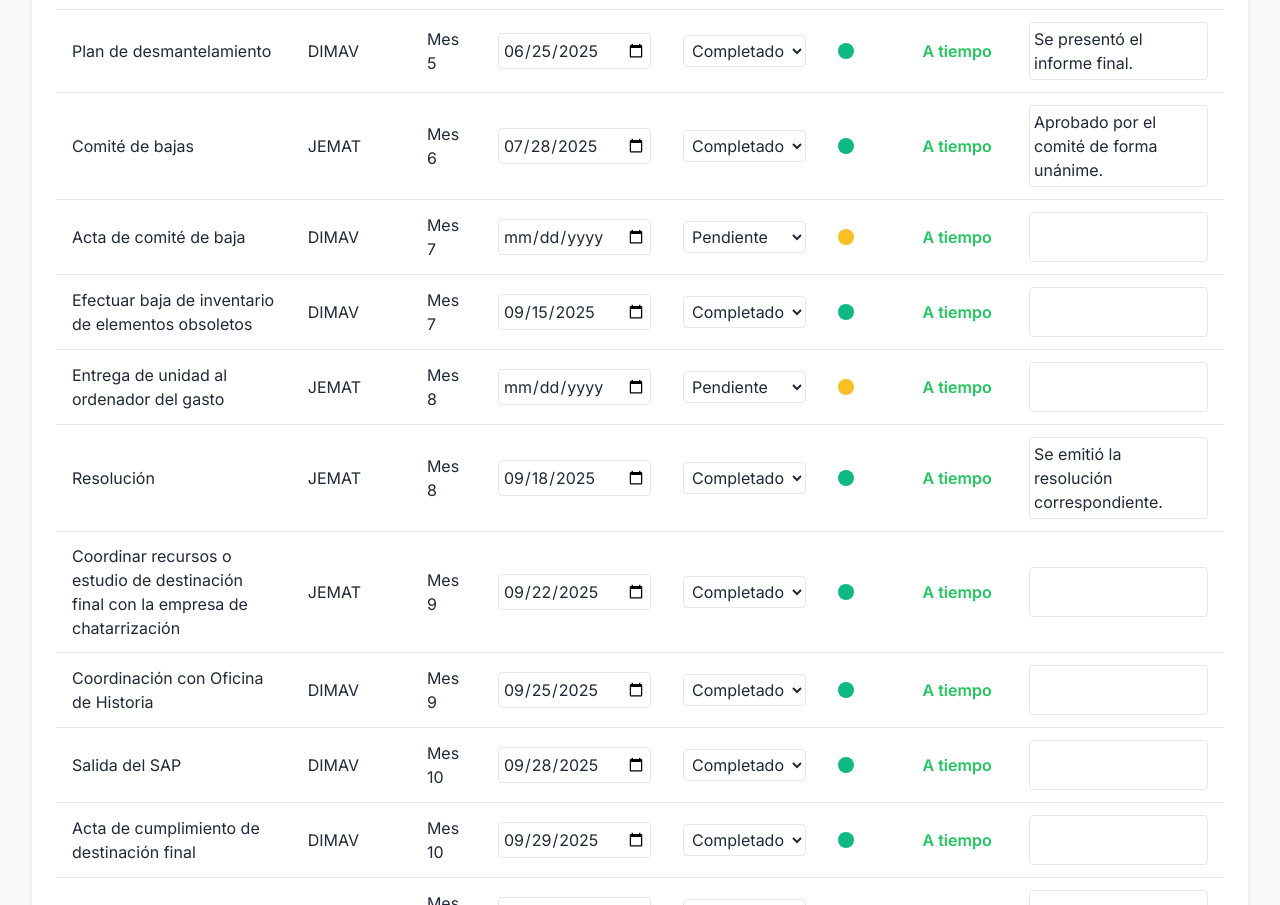
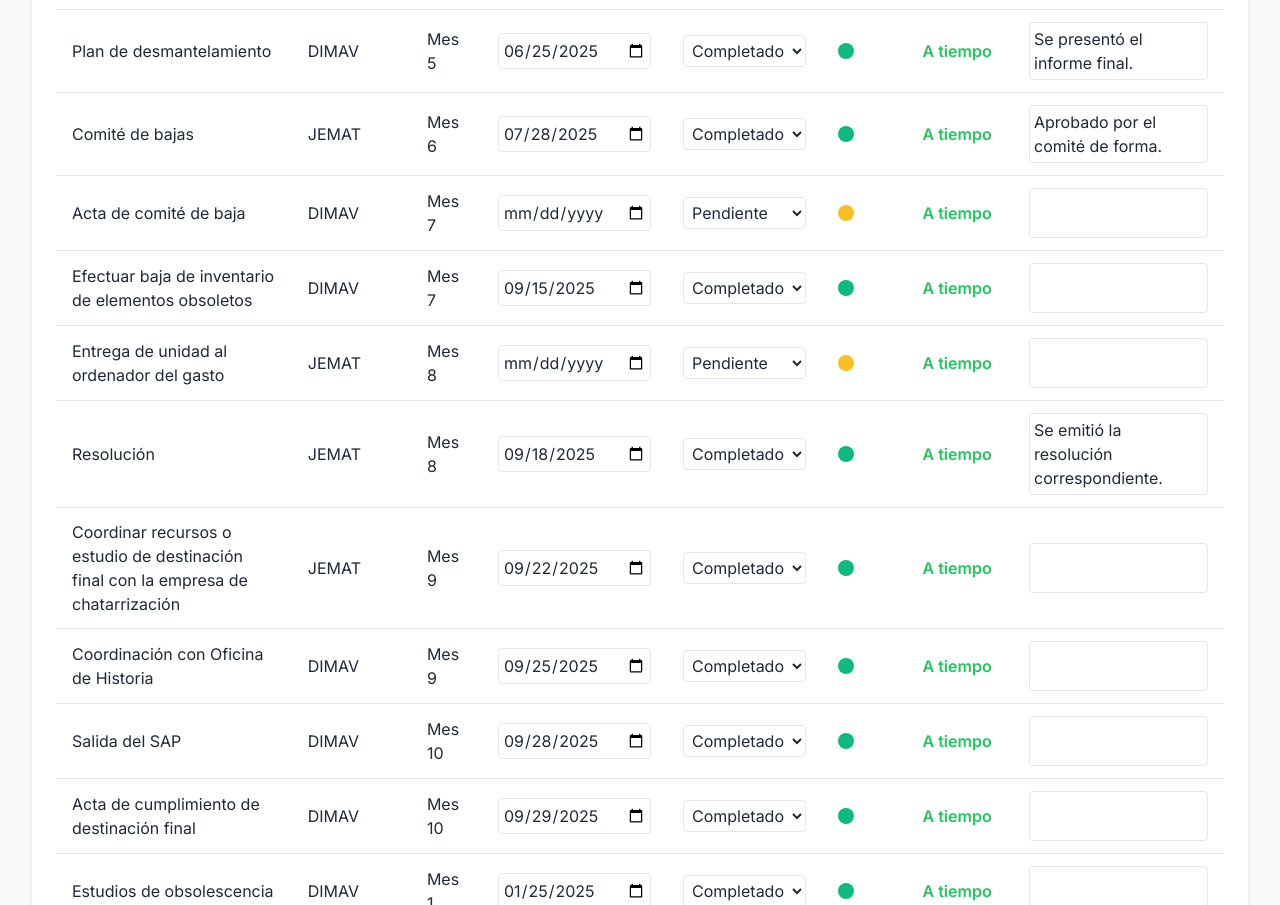
Before and after one commit to David832-bot/plan-bajas-aeronaves, a plain HTML site: page index.html in a window 1280 px wide. Shown: the part 2498-3403 px from the top of the page. Drawn offline with nearby package versions, Linux system fonts and the light colour scheme.

Commit message:
Update index.html

```diff
--- a/index.html
+++ b/index.html
@@ -213,7 +213,7 @@
             { id: 3, objectiveId: 1, description: "Destinación final", responsible: "DIMAV", deadline: "Mes 2", status: "Completado", timeline: [2, 3], deadlineEndDate: new Date('2025-03-31'), finalDeliveryDate: new Date('2025-03-25'), comment: "Actividad completada con éxito." },
             { id: 4, objectiveId: 1, description: "Consolidado con JEMAT", responsible: "JEMAT", deadline: "Mes 3", status: "Completado", timeline: [3, 4], deadlineEndDate: new Date('2025-04-30'), finalDeliveryDate: new Date('2025-04-28'), comment: "" },
             { id: 6, objectiveId: 1, description: "Plan de desmantelamiento", responsible: "DIMAV", deadline: "Mes 5", status: "Completado", timeline: [5, 6], deadlineEndDate: new Date('2025-06-30'), finalDeliveryDate: new Date('2025-06-25'), comment: "Se presentó el informe final." },
-            { id: 7, objectiveId: 1, description: "Comité de bajas", responsible: "JEMAT", deadline: "Mes 6", status: "Completado", timeline: [6, 7], deadlineEndDate: new Date('2025-07-31'), finalDeliveryDate: new Date('2025-07-28'), comment: "Aprobado por el comité de forma unánime." },
+            { id: 7, objectiveId: 1, description: "Comité de bajas", responsible: "JEMAT", deadline: "Mes 6", status: "Completado", timeline: [6, 7], deadlineEndDate: new Date('2025-07-31'), finalDeliveryDate: new Date('2025-07-28'), comment: "Aprobado por el comité de forma." },
             { id: 8, objectiveId: 1, description: "Acta de comité de baja", responsible: "DIMAV", deadline: "Mes 7", status: "Pendiente", timeline: [7, 8], deadlineEndDate: new Date('2025-09-30'), finalDeliveryDate: null, comment: "" },
             { id: 9, objectiveId: 1, description: "Efectuar baja de inventario de elementos obsoletos", responsible: "DIMAV", deadline: "Mes 7", status: "Completado", timeline: [7, 8], deadlineEndDate: new Date('2025-09-30'), finalDeliveryDate: new Date('2025-09-15'), comment: "" },
             { id: 10, objectiveId: 1, description: "Entrega de unidad al ordenador del gasto", responsible: "JEMAT", deadline: "Mes 8", status: "Pendiente", timeline: [8, 9], deadlineEndDate: new Date('2025-09-30'), finalDeliveryDate: null, comment: "" },
```
